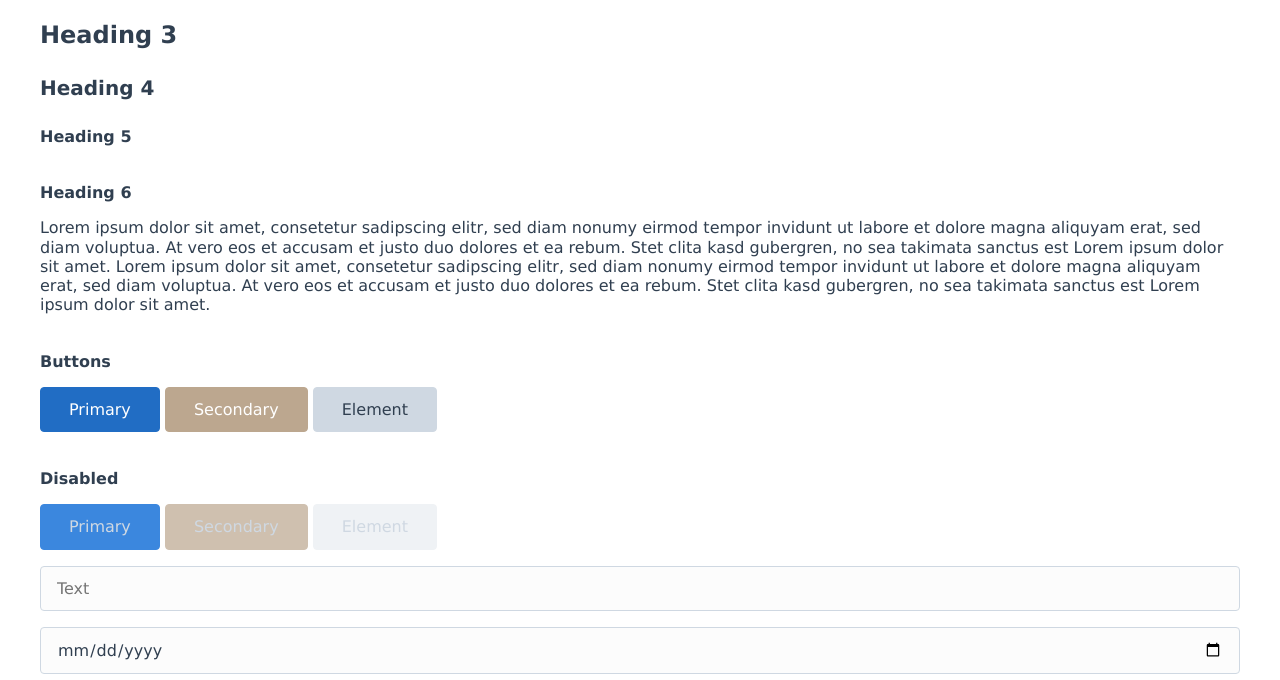
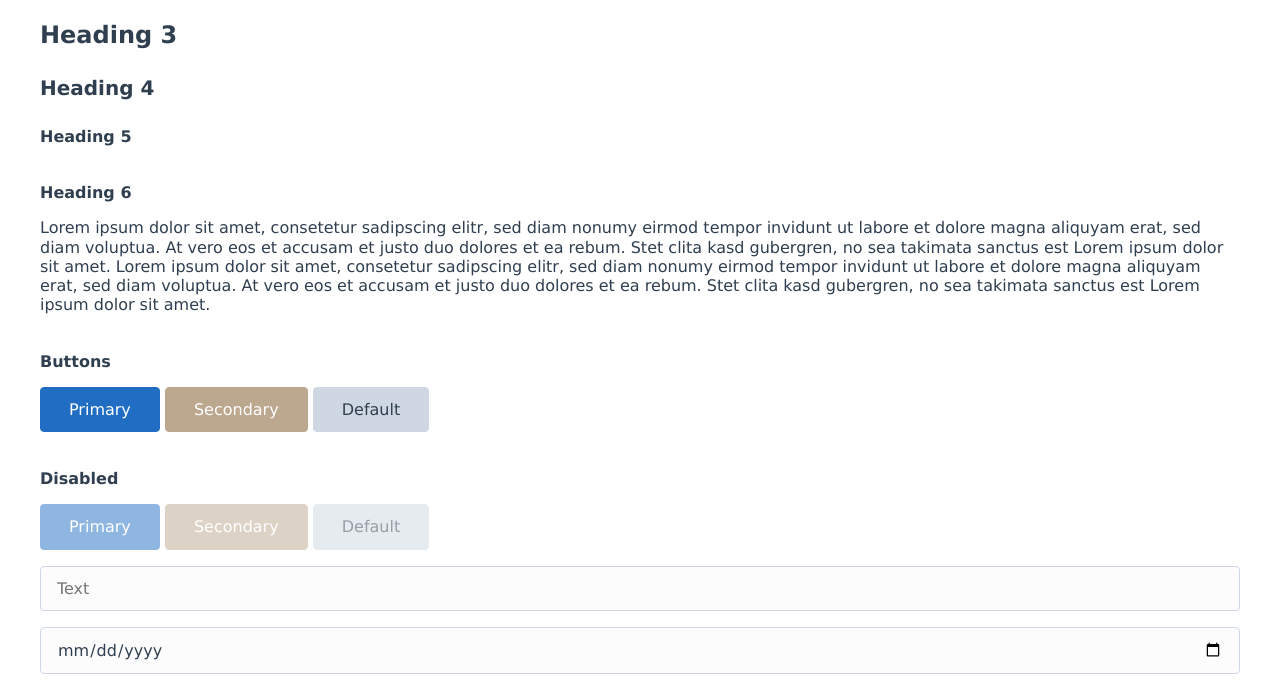
Before and after one commit to damukles/flair-css, a plain HTML site: page test.html in a window 1280 px wide. Shown: the part 120-800 px from the top of the page. Drawn offline with Linux system fonts and the light colour scheme.

Commit message:
simplified disabled

```diff
--- a/css/main.css
+++ b/css/main.css
@@ -155,9 +155,7 @@ button:hover:enabled {
     background-color: var(--flair-element-color-darkened);
 }
 button:disabled {
-    background-color: var(--flair-element-color-lightened);
-    color: var(--flair-inactive-color);
-    border: 1px solid var(--flair-element-color-lightened);
+    opacity: 0.5;
 }
 button.primary {
     background-color: var(--flair-primary-color);
@@ -167,11 +165,6 @@ button.primary {
 button.primary:hover:enabled {
     background-color: var(--flair-primary-color-darkened);
 }
-button.primary:disabled {
-    background-color: var(--flair-primary-color-lightened);
-    color: var(--flair-inactive-color);
-    border: 1px solid var(--flair-primary-color-lightened);
-}
 button.secondary {
     background-color: var(--flair-secondary-color);
     color: var(--flair-secondary-contrast-color);
@@ -179,11 +172,6 @@ button.secondary {
 }
 button.secondary:hover:enabled {
     background-color: var(--flair-secondary-color-darkened);
-}
-button.secondary:disabled {
-    background-color: var(--flair-secondary-color-lightened);
-    color: var(--flair-inactive-color);
-    border: 1px solid var(--flair-secondary-color-lightened);
 }
 
 :where(select, textarea):not([readonly]),
--- a/test.html
+++ b/test.html
@@ -28,13 +28,13 @@
                 <h6>Buttons</h6>
                 <button class="primary">Primary</button>
                 <button class="secondary">Secondary</button>
-                <button>Element</button>
+                <button>Default</button>
             </div>
             <div>
                 <h6>Disabled</h6>
                 <button class="primary" disabled>Primary</button>
                 <button class="secondary" disabled>Secondary</button>
-                <button disabled>Element</button>
+                <button disabled>Default</button>
             </div>
             <form>
                 <input type="text" placeholder="Text" />
```
